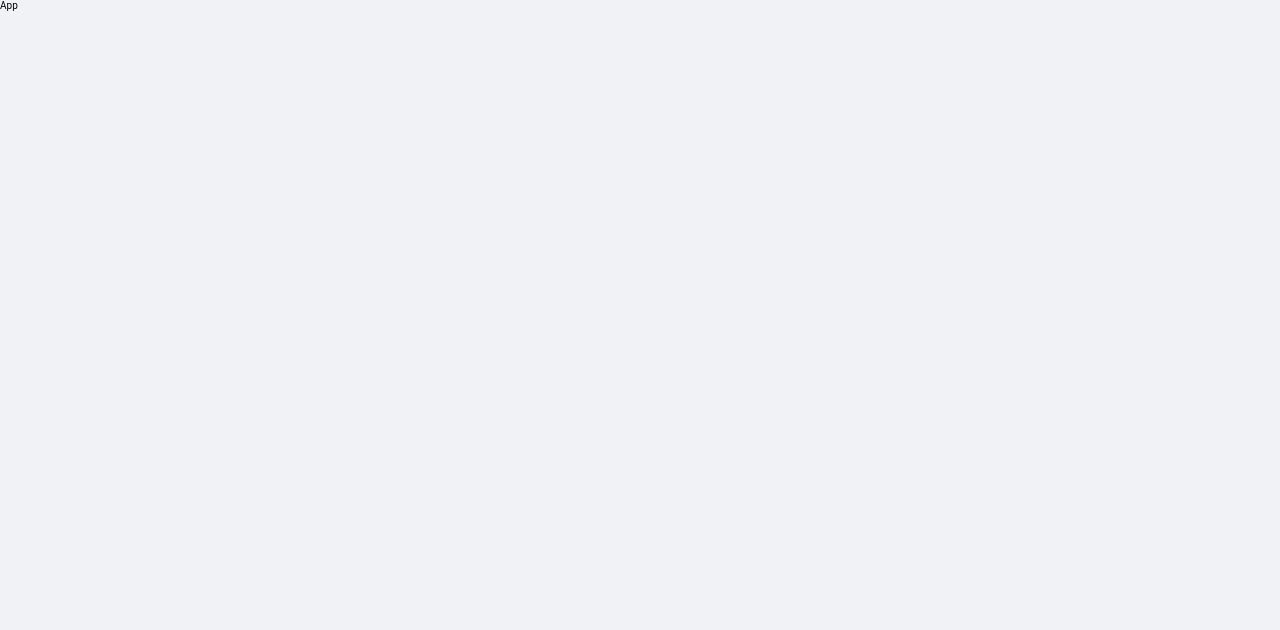
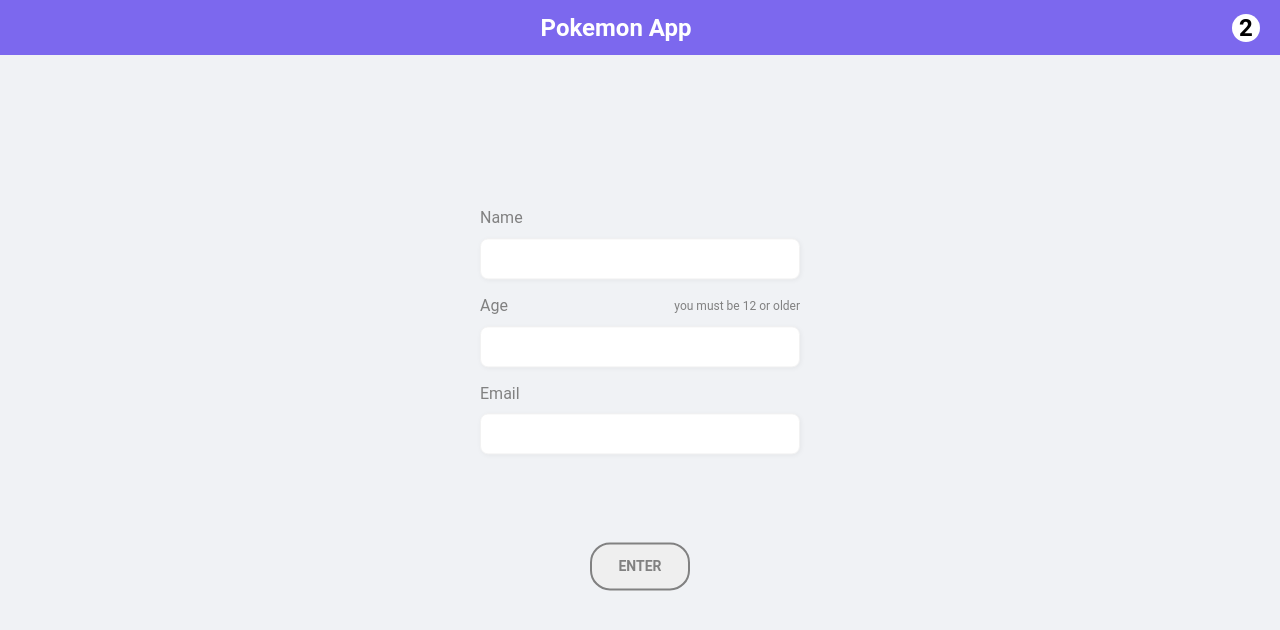
Before and after one commit to MK192/Pokemon, a React (Vite) app: page / in a window 1280 px wide. Shown: the top 630 px of the page. Built offline with nearby package versions, Linux system fonts and the light colour scheme.

Commit message:
added nav component with styling, and working on login component started

```diff
--- a/package.json
+++ b/package.json
@@ -14,6 +14,7 @@
     "axios": "^1.4.0",
     "react": "^18.2.0",
     "react-dom": "^18.2.0",
+    "react-hook-form": "^7.45.1",
     "react-router-dom": "^6.14.1",
     "react-toastify": "^9.1.3",
     "styled-components": "^6.0.2"
--- a/src/App.tsx
+++ b/src/App.tsx
@@ -1,10 +1,15 @@
 import reactLogo from './assets/react.svg';
 import viteLogo from '/vite.svg';
-
+import Nav from './components/Nav';
+import Login from './components/Login';
+import { useState } from 'react';
+import { isLocalStorageAccessible } from './utils/functions';
 function App() {
+  const [isLoged, setIsloged] = useState(false);
   return (
     <>
-      <div>App</div>
+      <Nav />
+      {!isLoged ? <Login /> : null}
     </>
   );
 }
--- /dev/null
+++ b/src/componentStyles/FormInput.styled.ts
@@ -0,0 +1,34 @@
+import styled from 'styled-components';
+
+export const StyledFormInput = styled.div`
+  label {
+    font-size: 16px;
+    color: #818181;
+    line-height: 18.75px;
+  }
+  .label-container {
+    display: flex;
+    justify-content: space-between;
+    margin-bottom: 10px;
+
+    .message {
+      font-size: 12px;
+      font-weight: 400;
+    }
+    .error {
+      font-size: 12px;
+      font-weight: 400;
+      color: red;
+    }
+  }
+  input {
+    width: 32rem;
+    height: 4.1rem;
+    border: 1px solid #f2f2f2;
+    border-radius: 8px;
+    box-shadow: 1px 1px 5px 0px rgba(0, 0, 0, 0.05);
+    margin-bottom: 18px;
+    font-size: 16px;
+    padding-left: 15px;
+  }
+`;
--- /dev/null
+++ b/src/componentStyles/Login.styled.ts
@@ -0,0 +1,26 @@
+import styled from 'styled-components';
+export const StyledLogin = styled.div`
+  position: fixed;
+  top: 50%;
+  left: 50%;
+  transform: translate(-50%, -50%);
+  display: flex;
+  align-items: center;
+
+  .submit-button {
+    text-align: center;
+    margin-top: 70px;
+    button {
+      padding: 14px, 20px, 14px, 20px;
+      border-radius: 20px;
+      width: 100px;
+      height: 48px;
+      font-size: 14px;
+      color: #818181;
+      font-weight: 700;
+      line-height: 20px;
+      border: 2px solid #818181;
+      cursor: pointer;
+    }
+  }
+`;
--- /dev/null
+++ b/src/componentStyles/Nav.styled.ts
@@ -0,0 +1,30 @@
+import styled from 'styled-components';
+
+export const StyledNav = styled.nav`
+  display: flex;
+  align-items: center;
+  justify-content: space-between;
+  width: 100%;
+
+  background-color: #7c68ee;
+  height: 5.5rem;
+  span {
+    font-size: 2.4rem;
+    font-weight: 700;
+  }
+  .left-item {
+    margin-right: auto;
+    margin-left: auto;
+    color: white;
+  }
+  .right-item {
+    align-self: center;
+    text-align: center;
+    margin-right: 20px;
+    width: 28px;
+    height: 28px;
+    background-color: white;
+    border-radius: 50%;
+    color: black;
+  }
+`;
--- /dev/null
+++ b/src/components/FormInput.tsx
@@ -0,0 +1,23 @@
+import { StyledFormInput } from '../componentStyles/FormInput.styled';
+
+type Props = {
+  name: string;
+  error: string;
+  optional: string;
+  setValue: (newValue: string) => void;
+};
+
+const FormInput = ({ name, error = '', optional = '', setValue }: Props) => {
+  return (
+    <StyledFormInput>
+      <div className="label-container">
+        <label>{name}</label>
+        {optional && !error && <label className="message">{optional}</label>}
+        {error && <label className="error">{error}</label>}
+      </div>
+      <input type="text" onChange={(e) => setValue(e.target.value)} />
+    </StyledFormInput>
+  );
+};
+
+export default FormInput;
--- /dev/null
+++ b/src/components/Login.tsx
@@ -0,0 +1,32 @@
+import { useEffect, useState } from 'react';
+import { StyledLogin } from '../componentStyles/Login.styled';
+
+import FormInput from './FormInput';
+const Login = () => {
+  const [userName, setUserName] = useState<string>('');
+  const [userAge, setUserAge] = useState<string>('');
+  const [userEmail, setUserEmail] = useState<string>('');
+
+  return (
+    <StyledLogin>
+      <form>
+        <FormInput name="Name" error="" optional="" setValue={setUserName} />
+
+        <FormInput
+          name="Age"
+          error=""
+          optional="you must be 12 or older"
+          setValue={setUserAge}
+        />
+        <FormInput name="Email" error="" optional="" setValue={setUserEmail} />
+        <div className="submit-button">
+          <button type="submit" value="submit">
+            ENTER
+          </button>
+        </div>
+      </form>
+    </StyledLogin>
+  );
+};
+
+export default Login;
--- /dev/null
+++ b/src/components/Nav.tsx
@@ -0,0 +1,17 @@
+import { useState } from 'react';
+import { StyledNav } from '../componentStyles/Nav.styled';
+const Nav = () => {
+  const [pokemonCatched, setPokemonCatched] = useState(2);
+  return (
+    <StyledNav>
+      <div className="left-item">
+        <span className="title">Pokemon App</span>
+      </div>
+      <div className="right-item">
+        <span className="catched-number">{pokemonCatched}</span>
+      </div>
+    </StyledNav>
+  );
+};
+
+export default Nav;
--- /dev/null
+++ b/src/utils/functions.ts
@@ -0,0 +1,15 @@
+/* this functions checks is localstorage available to read or write */
+
+export function isLocalStorageAccessible() {
+  if (typeof localStorage === 'object') {
+    try {
+      localStorage.setItem('test', 'test');
+      localStorage.removeItem('test');
+      return true;
+    } catch (e) {
+      console.error(e);
+      return false;
+    }
+  }
+  return false;
+}
```
Also changed, not shown: 1 other file (tests, documents, lock files or other folders).
